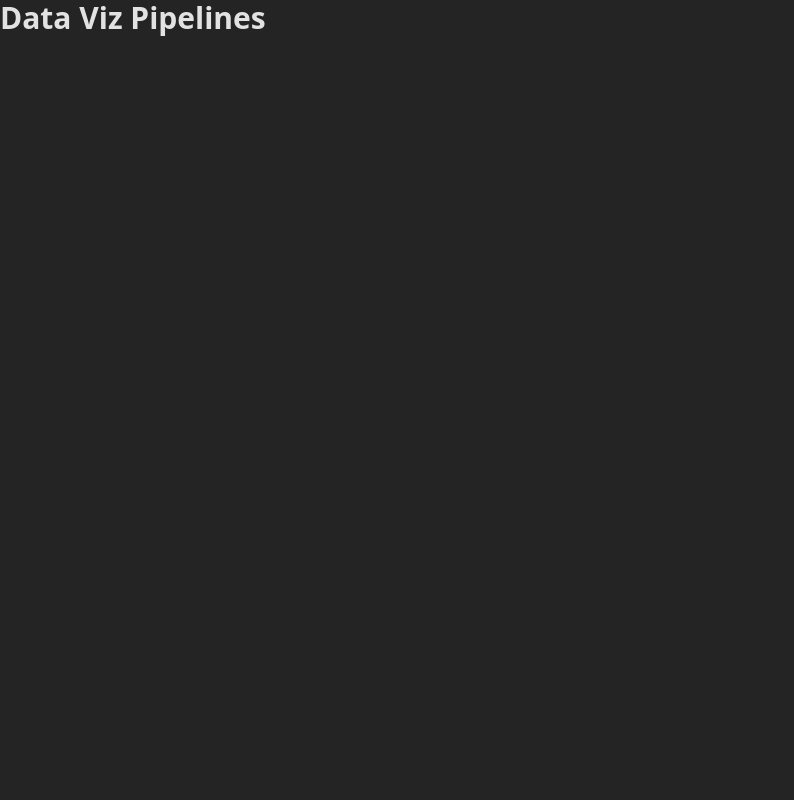
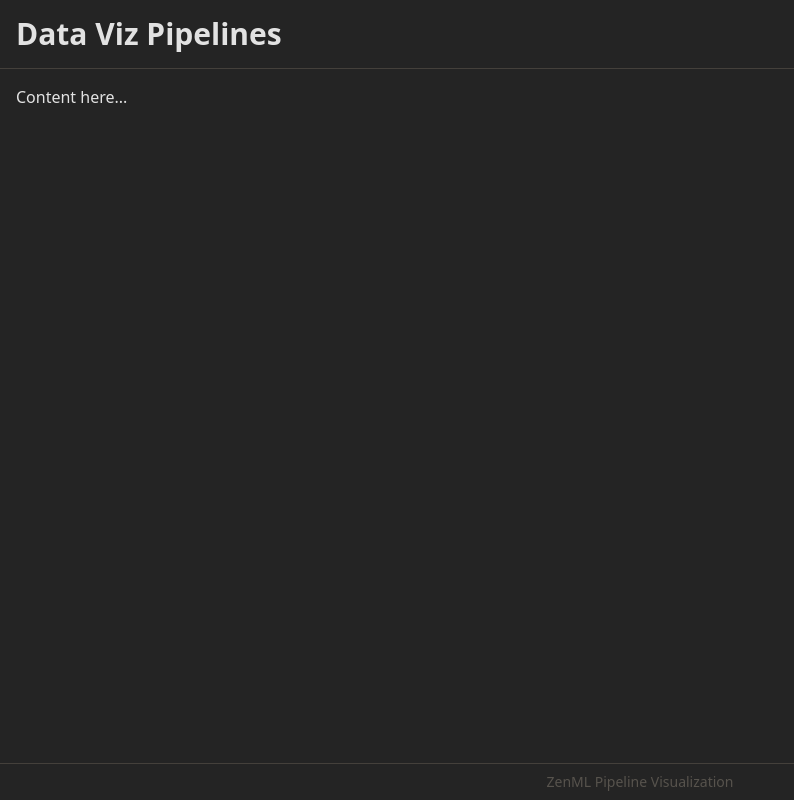
Before and after one commit to ronyevernaes/ml-pipeline-viz, a React (Vite) app: page / in a window 1280 px wide. Shown: the whole page, without its empty margins (0-794 px from the left). Built offline with nearby package versions, Linux system fonts and the light colour scheme.

Commit message:
add base layout

```diff
--- a/src/App.tsx
+++ b/src/App.tsx
@@ -1,11 +1,19 @@
 function App() {
   return (
-    <>
-      <h1 className="text-3xl font-bold">Data Viz Pipelines</h1>
-      <div className="">
-      </div>
-    </>
+    <div className="flex flex-col min-h-screen">
+      <header className="p-4 border-b border-stone-700">
+        <h1 className="text-3xl font-bold">Data Viz Pipelines</h1>
+      </header>
+
+      <main className="flex-1 p-4 flex">
+        Content here...
+      </main>
+
+      <footer className="p-2 border-t border-stone-700 text-center text-sm text-stone-600">
+        ZenML Pipeline Visualization
+      </footer>
+    </div>
   )
-}
+};
 
-export default App
+export default App;
```
